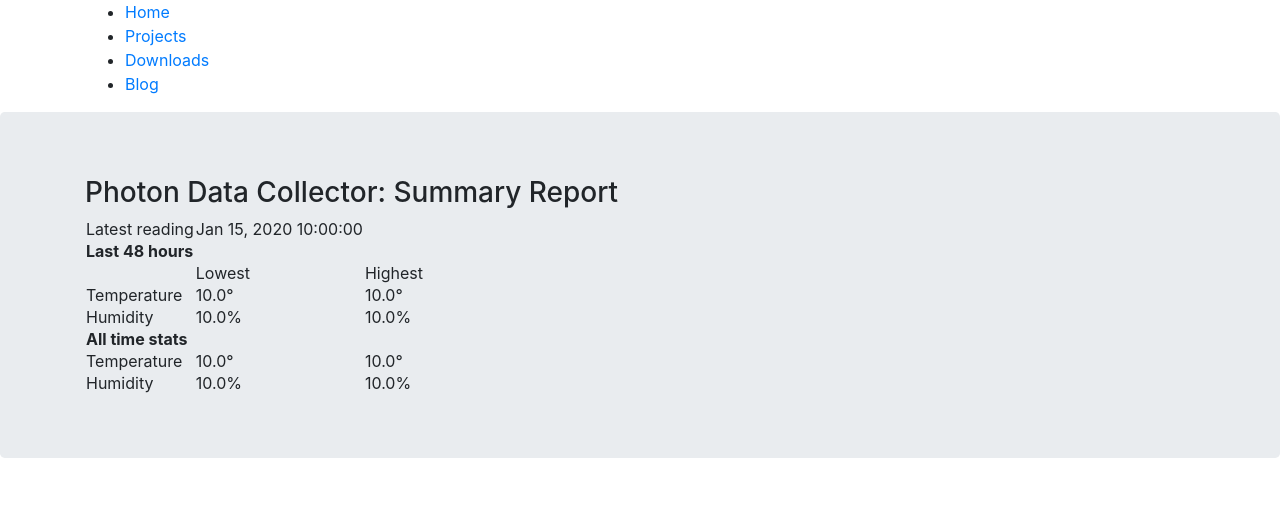
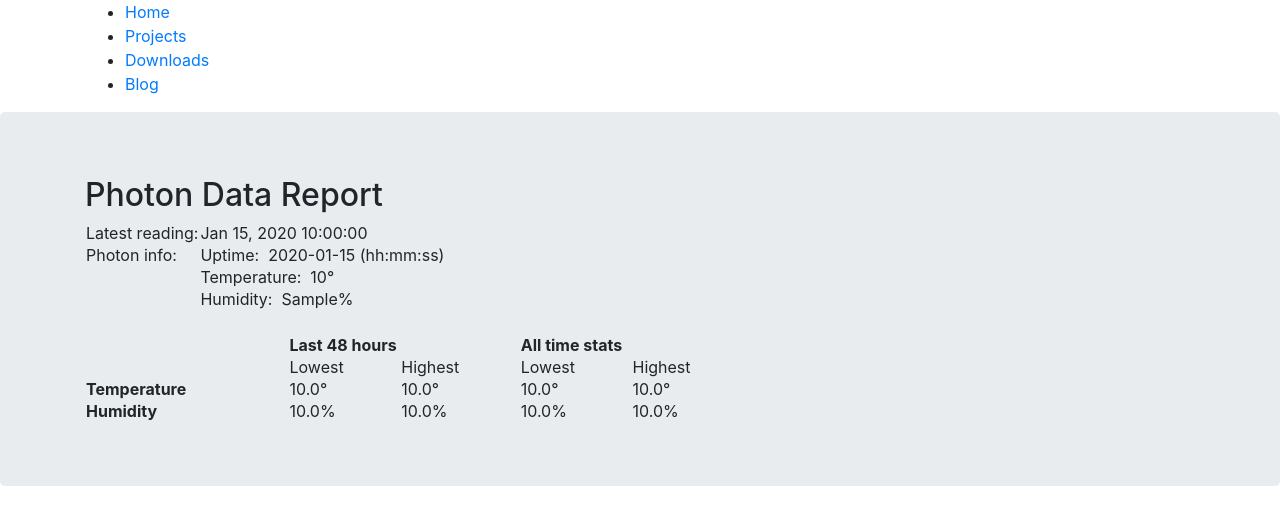
Before and after one commit to sabin512/dracoserver, a Django app: template dracocollector/templates/report.html in a window 1280 px wide. Shown: the top 525 px of the page. Run offline with Django 3.2, Linux system fonts and the light colour scheme; tables that the repository leaves empty hold one stand-in row (values such as "Sample post"); the template is opened without the code that fills it: values that come from a table or form of the project are taken from there, most other values are stand-ins (such as "Sample title", 1, 10 or a date in 2020); some libraries are stand-ins or nearby versions.

Commit message:
Pull data from probe and reorganize the report to look nicer and provide recent and live data.

```diff
--- a/dracocollector/templates/report.html
+++ b/dracocollector/templates/report.html
@@ -1,28 +1,56 @@
+<!--google-analytics tracking code -->
+<script>
+  (function(i,s,o,g,r,a,m){i['GoogleAnalyticsObject']=r;i[r]=i[r]||function(){
+  (i[r].q=i[r].q||[]).push(arguments)},i[r].l=1*new Date();a=s.createElement(o),
+  m=s.getElementsByTagName(o)[0];a.async=1;a.src=g;m.parentNode.insertBefore(a,m)
+  })(window,document,'script','//www.google-analytics.com/analytics.js','ga');
+  ga('create', 'UA-68799712-1', 'auto');
+  ga('send', 'pageview');
+</script>
+<!--google-analytics tracking code -->
+
 {% extends "base.html" %}
 {% load humanize %}
 {% block title %}Photon Data Collector: Summary Report{% endblock %}
 {% block main_container %}
-<h3>Photon Data Collector: Summary Report</h3>
+
+<h2>Photon Data Report</h2>
 <table border="0">
-	<tr><td>Latest reading </td><td><span class="dataValue">{{ latest_reading_date|date:"M j, Y H:i:s" }}</span></td><td>&nbsp;</td></tr>
-	<tr><th colspan="3">Last 48 hours</th></tr>
-	<tr><td>&nbsp;</td><td>Lowest</td><td>Highest</td></tr>
-	<tr><td>Temperature</td>
+  <tr><td>Latest reading: </td><td><span class="dataValue">{{ latest_reading_date|date:"M j, Y H:i:s" }}</span></td><td>&nbsp;</td></tr>
+  <tr><td>Photon info: </td><td><span class="dataValue">Uptime:&nbsp;&nbsp;{{ uptime_data }}&nbsp;(hh:mm:ss)</span></td><td>&nbsp;</td></tr>
+<tr><td>&nbsp;</td><td><span class="dataValue">Temperature:&nbsp;&nbsp;{{ curr_temperature }}&#176;</span></td><td>&nbsp;</td></tr>
+<tr><td>&nbsp;</td><td><span class="dataValue">Humidity:&nbsp;&nbsp;{{ curr_humidity }}%</span></td><td>&nbsp;</td></tr>
+</table>
+<br>
+  <table border="0", style="width:60%">
+	<tr>
+		<td>&nbsp;</td>
+		<th colspan="2">Last 48 hours</th>
+		<th colspan="2">All time stats</th>
+	</tr>
+
+		<tr>
+			<td>&nbsp;</td>
+			<td>Lowest</td>
+			<td>Highest</td>
+			<td>Lowest</td>
+			<td>Highest</td>
+		</tr>
+
+			<tr><td style="font-weight: bold">Temperature</td>
 				<td><span class="dataValue">{{ recent_min_temperature|floatformat:1 }}&#176;</span></td>
 				<td><span class="dataValue">{{ recent_max_temperature|floatformat:1 }}&#176;</span></td>
-	</tr>
-	<tr><td>Humidity</td>
-	    <td><span class="dataValue">{{ recent_min_humidity|floatformat:1 }}%</span></td>
-	    <td><span class="dataValue">{{ recent_max_humidity|floatformat:1 }}%</span></td>
-	</tr>
-	<tr><th colspan="3">All time stats</th></tr>
-	<tr><td>Temperature</td>
 			      	<td><span class="dataValue">{{ min_temperature|floatformat:1 }}&#176;</span></td>
 	    			<td><span class="dataValue">{{ max_temperature|floatformat:1 }}&#176;</span></td>
 			</tr>
-	<tr><td>Humidity</td>
+
+			<tr>
+				<td style="font-weight: bold">Humidity</td>
+				<td><span class="dataValue">{{ recent_min_humidity|floatformat:1 }}%</span></td>
+				<td><span class="dataValue">{{ recent_max_humidity|floatformat:1 }}%</span></td>
 				<td><span class="dataValue">{{ min_humidity|floatformat:1 }}%</span></td>
 				<td><span class="dataValue">{{ max_humidity|floatformat:1 }}%</span></td>
 			</tr>
 	</table>
+
 {% endblock %}
```
Also changed, not shown: dracocollector/views.py (+41 -2 lines). Lines whose indentation alone changed are shown as unchanged.
